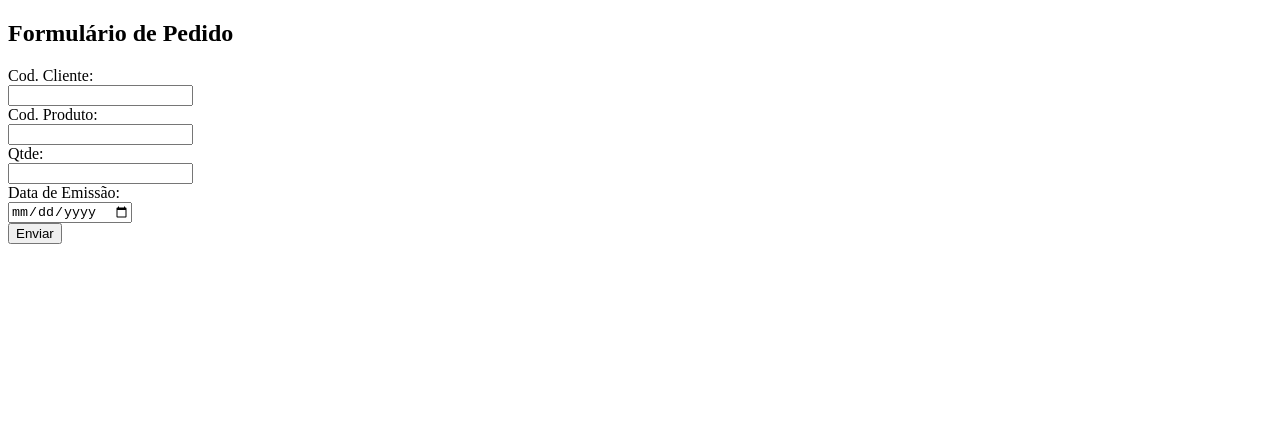
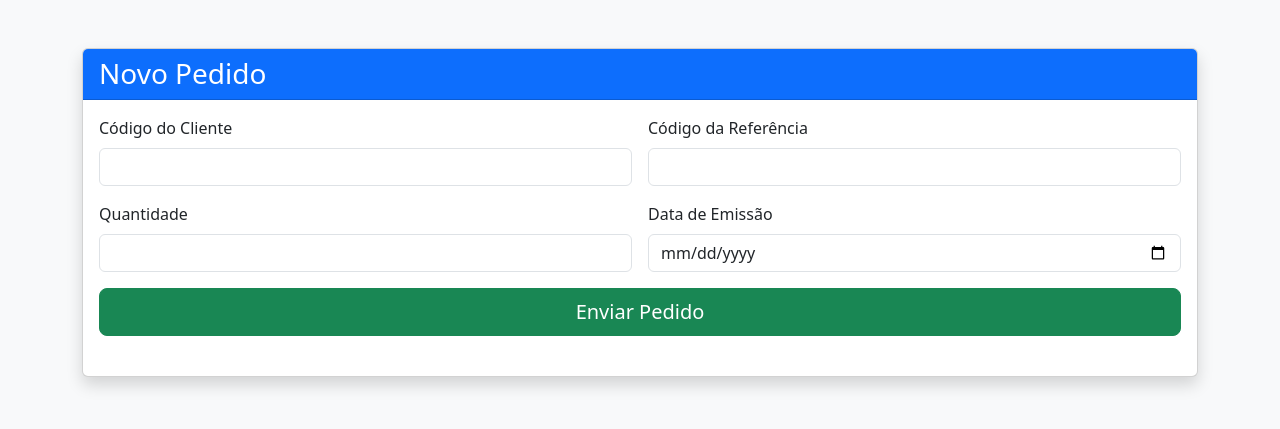
Before and after one commit to rodolphors/Forms-Web, a plain HTML site: page index.html in a window 1280 px wide. Drawn offline with nearby package versions, Linux system fonts and the light colour scheme.

Commit message:
Update index.html

```diff
--- a/index.html
+++ b/index.html
@@ -1,45 +1,69 @@
 <!DOCTYPE html>
-<html>
+<html lang="pt-br">
 <head>
-  <title>Novo Pedido</title>
+  <meta charset="UTF-8" />
+  <meta name="viewport" content="width=device-width, initial-scale=1" />
+  <title>Formulário de Pedido - PCP BI</title>
+  <link href="https://cdn.jsdelivr.net/npm/bootstrap@5.3.0/dist/css/bootstrap.min.css" rel="stylesheet">
 </head>
-<body>
-  <h2>Formulário de Pedido</h2>
-  <form id="formulario">
-    <label>Cod. Cliente:</label><br>
-    <input type="text" name="codCli"><br>
+<body class="bg-light">
 
-    <label>Cod. Produto:</label><br>
-    <input type="text" name="codRef"><br>
+  <div class="container py-5">
+    <div class="card shadow">
+      <div class="card-header bg-primary text-white">
+        <h3 class="mb-0">Novo Pedido</h3>
+      </div>
+      <div class="card-body">
+        <form id="pedidoForm" class="row g-3">
+          <div class="col-md-6">
+            <label for="codCli" class="form-label">Código do Cliente</label>
+            <input type="text" class="form-control" id="codCli" name="codCli" required>
+          </div>
+          <div class="col-md-6">
+            <label for="codRef" class="form-label">Código da Referência</label>
+            <input type="text" class="form-control" id="codRef" name="codRef" required>
+          </div>
+          <div class="col-md-6">
+            <label for="qtde" class="form-label">Quantidade</label>
+            <input type="number" class="form-control" id="qtde" name="qtde" required>
+          </div>
+          <div class="col-md-6">
+            <label for="dtEmiPed" class="form-label">Data de Emissão</label>
+            <input type="date" class="form-control" id="dtEmiPed" name="dtEmiPed" required>
+          </div>
+          <div class="col-12 d-grid">
+            <button type="submit" class="btn btn-success btn-lg">Enviar Pedido</button>
+          </div>
+        </form>
 
-    <label>Qtde:</label><br>
-    <input type="number" name="qtde"><br>
-
-    <label>Data de Emissão:</label><br>
-    <input type="date" name="dtEmiPed"><br>
-
-    <button type="submit">Enviar</button>
-  </form>
-
-  <div id="msg"></div>
+        <div id="msg" class="mt-4"></div>
+      </div>
+    </div>
+  </div>
 
   <script>
-    document.getElementById("formulario").addEventListener("submit", function(e) {
+    const form = document.getElementById('pedidoForm');
+    const msg = document.getElementById('msg');
+
+    form.addEventListener('submit', function(e) {
       e.preventDefault();
-      const formData = new FormData(e.target);
-      const dados = Object.fromEntries(formData.entries());
+      const dados = Object.fromEntries(new FormData(form).entries());
 
       fetch("https://script.google.com/macros/s/AKfycbxbvf9QjsWro6nBZlM8CGJEj-3PEjtrK7RSFxppZCEnIuldwlBc5srJayWV2CDhuDPa/exec", {
         method: "POST",
-        body: JSON.stringify(dados),
-        headers: {
-          "Content-Type": "application/json"
-        }
+        headers: { "Content-Type": "application/json" },
+        body: JSON.stringify(dados)
       })
       .then(res => res.text())
-      .then(msg => document.getElementById("msg").innerText = msg)
-      .catch(err => alert("Erro: " + err));
+      .then(texto => {
+        msg.innerHTML = `<div class="alert alert-success">${texto}</div>`;
+        form.reset();
+      })
+      .catch(err => {
+        msg.innerHTML = `<div class="alert alert-danger">Erro: ${err}</div>`;
+      });
     });
   </script>
+
 </body>
 </html>
```
